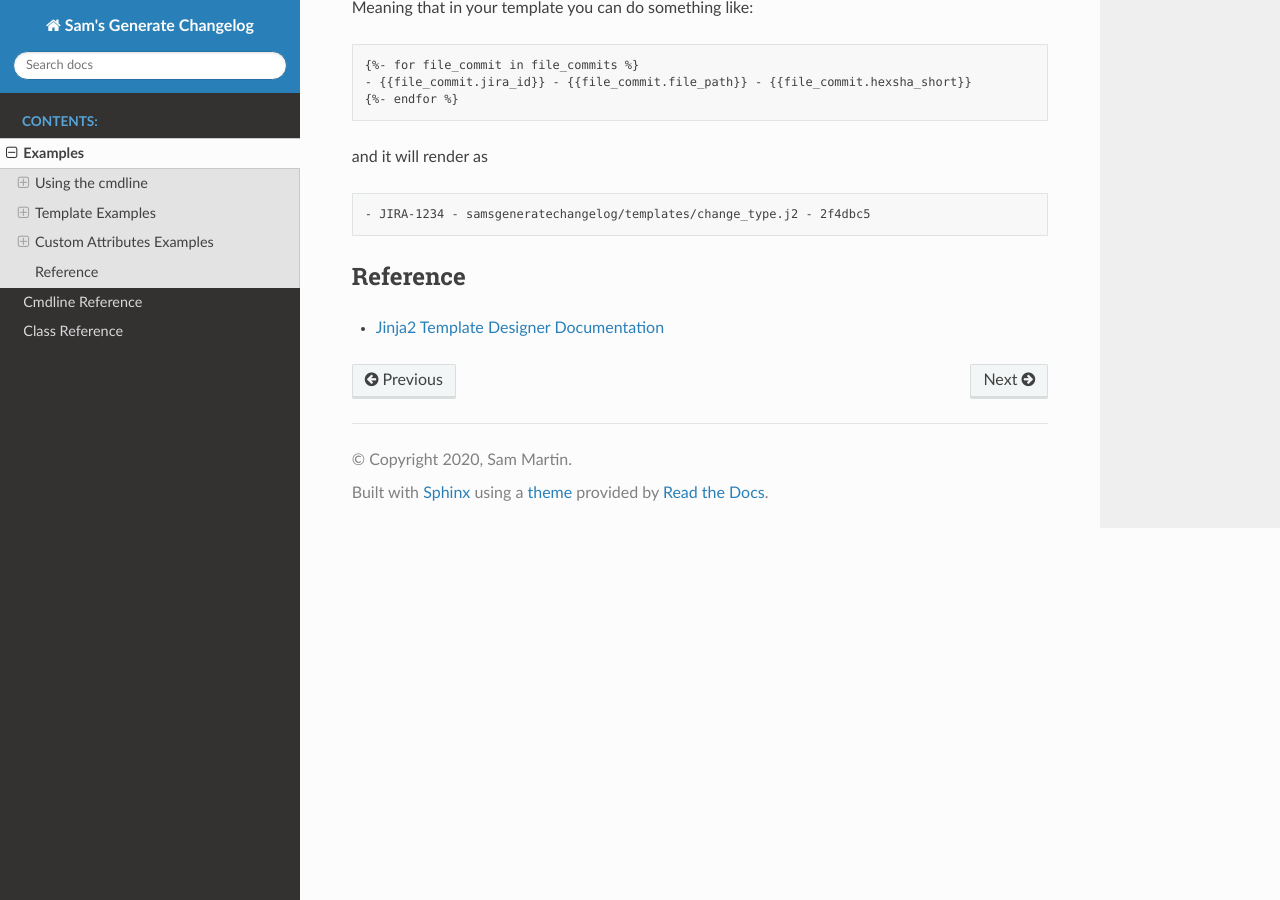
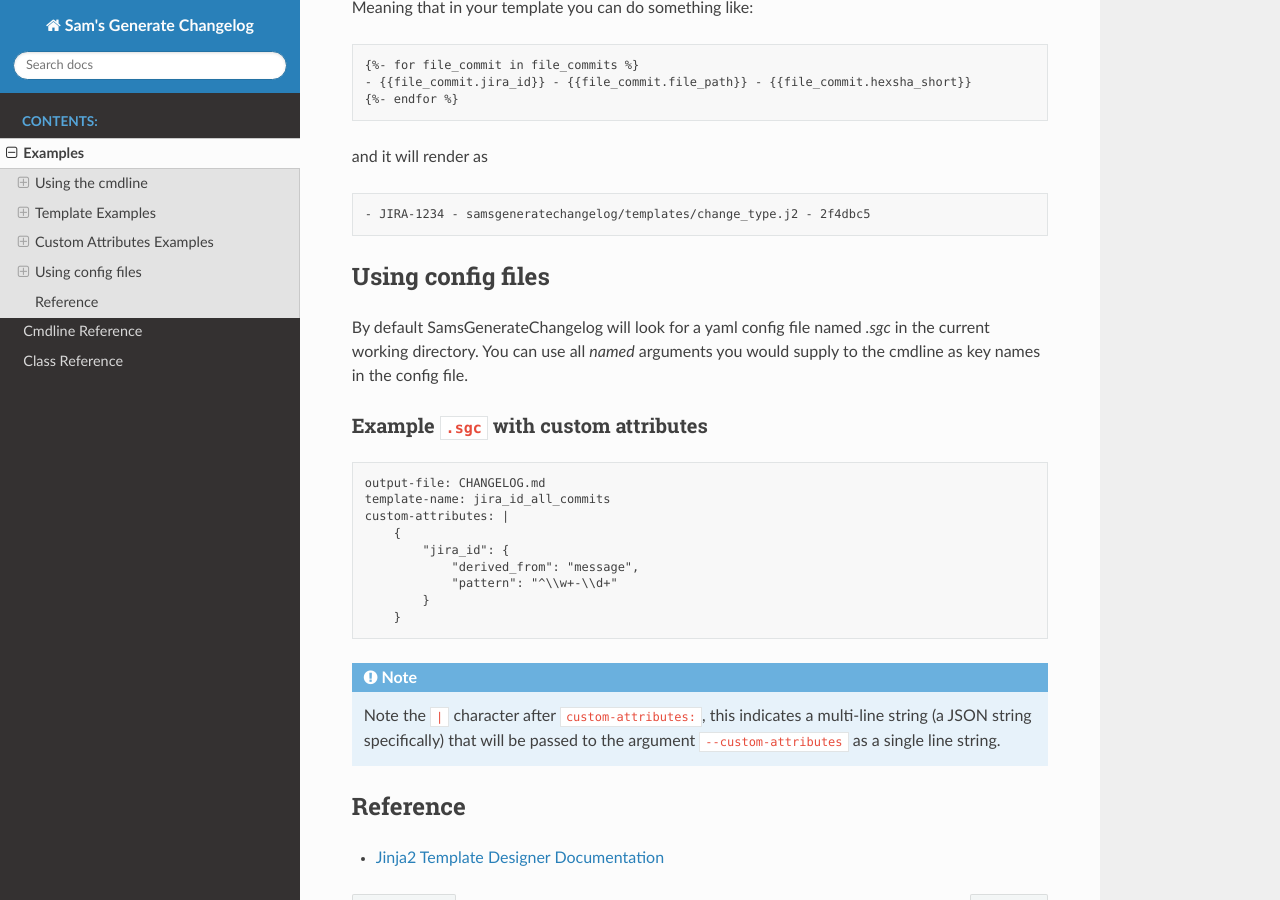
Before and after one commit to Sam-Martin/sams-generate-changelog, a Sphinx documentation site: the page built from docs/source/examples.rst, in a window 1280 px wide and 900 px high, scrolled down 7537 px. Built offline with Sphinx 7.4.7 and the Read the Docs theme 2.0.0, drawn with Linux system fonts in a browser that asks for light colours.

Commit message:
Updated documentation

```diff
--- /dev/null
+++ b/docs/source/config-file-examples.rst
@@ -0,0 +1,25 @@
+.. _config-file-examples:
+
+Using config files
+---------------------------
+
+By default SamsGenerateChangelog will look for a yaml config file named `.sgc` in the current working directory.
+You can use all *named* arguments you would supply to the cmdline as key names in the config file.
+
+Example :code:`.sgc` with custom attributes
+^^^^^^^^^^^^^^^^^^^^^^^^^^^^^^^
+
+.. code-block :: none
+
+    output-file: CHANGELOG.md
+    template-name: jira_id_all_commits
+    custom-attributes: |
+        {
+            "jira_id": {
+                "derived_from": "message",
+                "pattern": "^\\w+-\\d+"
+            }
+        }
+
+.. Note :: Note the :code:`|` character after :code:`custom-attributes:`, this indicates a multi-line string
+    (a JSON string specifically) that will be passed to the argument :code:`--custom-attributes` as a single line string.
--- a/docs/source/examples.rst
+++ b/docs/source/examples.rst
@@ -4,6 +4,7 @@
 .. include:: cmdline-examples.rst
 .. include:: template-examples.rst
 .. include:: custom-attributes-examples.rst
+.. include:: config-file-examples.rst
 
 
 Reference
```
Also changed, not shown: docs/source/cmdline-reference.rst (+7 -0 lines).
